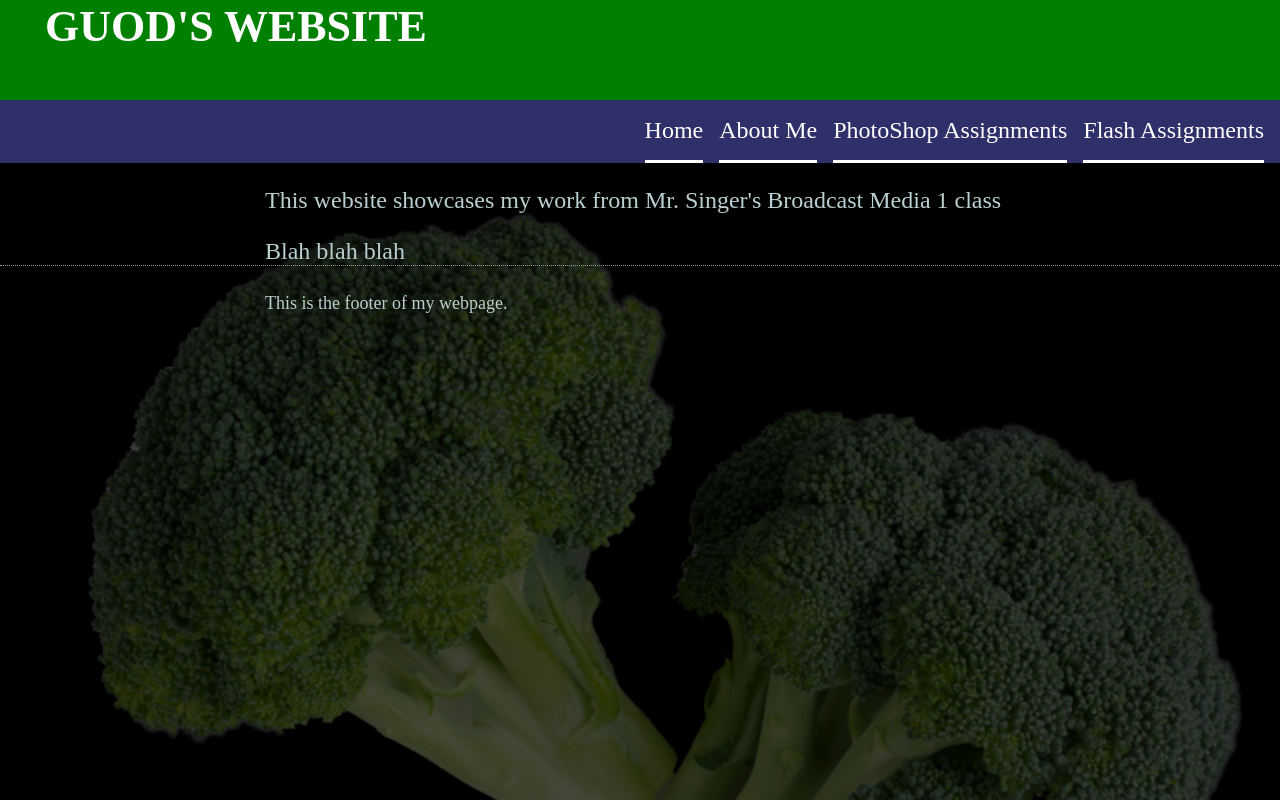
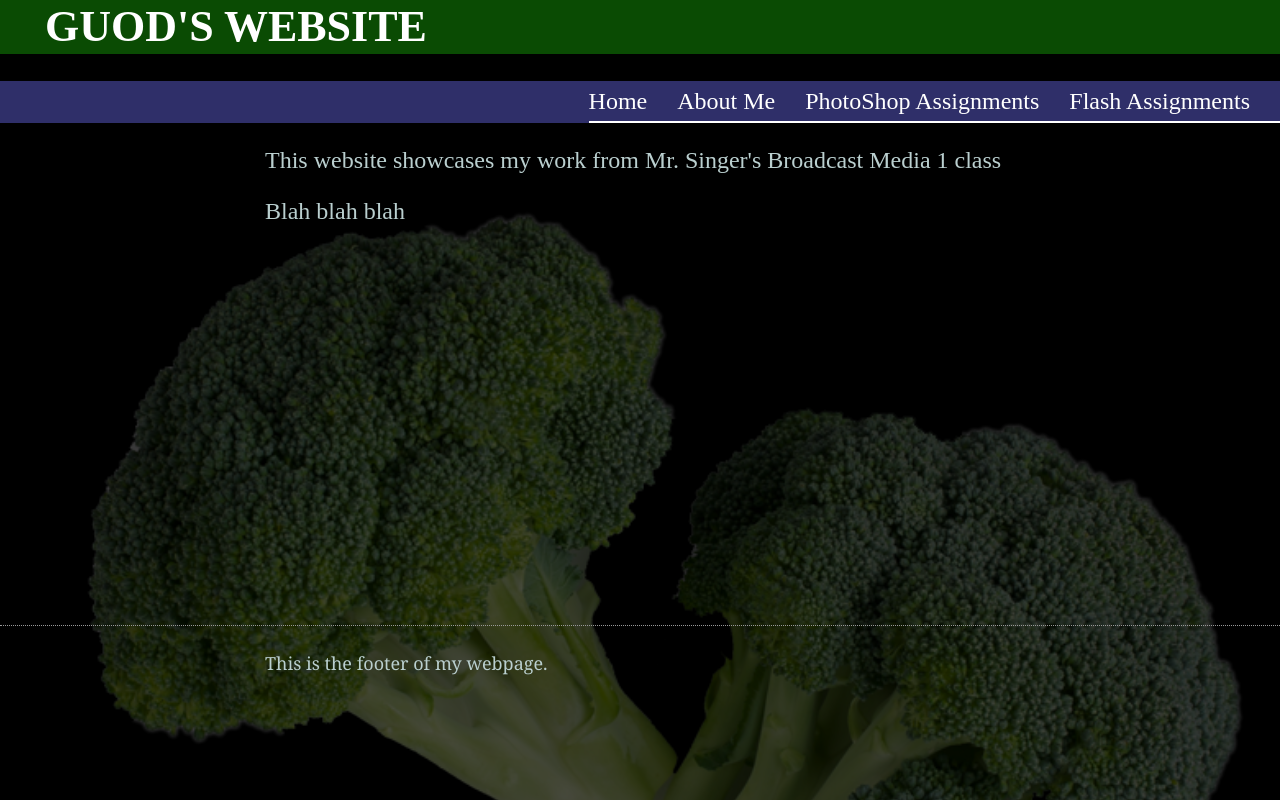
Before and after one commit to AME-BroadcastMedia1/sample-student-website, a PHP site: page / in a window 1280 px wide. Run offline with PHP 8.4, Linux system fonts and the light colour scheme; some libraries are stand-ins or nearby versions.

Commit message:
Adjusting Nav Bar

```diff
--- a/css/main.css
+++ b/css/main.css
@@ -13,7 +13,7 @@ body {
 
 #background::after{
   content: "";
-  background: url("../img/broccoli.png"); no-repeat center center fixed;
+  background: url("../img/broccoli.png"); no-repeat center fixed;
   background-size: cover;
   opacity: .3;
   top:150px;
@@ -35,9 +35,8 @@ a, a:active, a:visited {
 }
 
 header {
-  background: green;
-  height: 100px;
-  position: static;
+  background: #0a4b03;
+  height: 100%;
   width: 100%;
 }
 
@@ -48,14 +47,15 @@ header {
   display: block;
   margin-top: 0;
   overflow: hidden;
-}
+ }
 
 nav ul {
     margin: 0;
     padding: 0;
 }
 
-nav ul li {
+/*
+.navbar-item {
     cursor: pointer;
     display: inline-block;
     list-style-type: none;
@@ -65,9 +65,9 @@ nav ul li {
     -o-transition: all 0.2s;
     transition: all 0.2s;
 }
+*/
 
-
-nav > ul > li > div {
+.navbar-item div {
     background-color: rgb(124,224, 216);
     border-top: 0;
     border-radius: 0 0 4px 4px;
@@ -85,25 +85,24 @@ nav > ul > li > div {
     -transition: opacity 0.2s;
 }
 
-nav > ul > li:hover > div {
+.navbar-item:hover > div {
     display: block;
     opacity: 1;
     visibility: visible;
 }
 
-nav > ul > li > div ul > li {
+.navbar-item > div ul > li {
     display: block;
 }
 
-nav > ul > li > div ul > li > a {
+.navbar-item-dropdown-anchor {
     color: #fff;
-    font-weight: bold;
+    font-weight: normal;
     display: block;
-    padding: 12px 24px;
     line-height: 20px;
 }
 
-nav > ul > li > div ul > li:hover > a {
+.navbar-item > div ul > li:hover > a {
     background-color: rgba(255, 255, 255, 0.1);
 }
 
@@ -111,31 +110,45 @@ nav ul {
   float: right;
   margin: 0;
 }
-nav > ul li {
-  border-bottom: 3px solid white;
+
+.navbar-item {
+  border-bottom: 2px solid white;
   height: 100%;
   float: left;
-  font-weight: 300;
   list-style-type: none;
-  margin-right: 1rem;
   transition: border-color 200ms ease-in-out;
   /* See: https://developer.mozilla.org/en-US/docs/Web/Guide/CSS/Using_CSS_transitions */
 }
 
-nav > ul li:hover, header nav > ul li.active {
+.navbar-item:hover, header nav > ul li.active {
   border-bottom-color: #0066CC;
 }
 
-nav > ul li:hover a, header nav > ul li.active a {
+.navbar-item:hover a, header nav > ul li.active a {
   color: #fff;
 }
 
 nav a {
   display: block;
-  line-height: 60px;
+  line-height: 40px;
   text-decoration: none;
   color: #fff;
+  margin-right: 30px;
   transition: color 200ms ease-in-out;
+}
+
+footer {
+  border-top: 1px dotted #999999;
+  clear: both;
+  padding: 1em 0;
+  margin-top: 400px;
+}
+
+footer p {
+  font-size: 0.75em;
+  padding: 0;
+  margin: 0;
+  font-family: "Georgia";
 }
 
 .gallery {
@@ -164,17 +177,7 @@ nav a {
   opacity: 0.5;
 }
 
-footer {
-  border-top: 1px dotted #999999;
-  clear: both;
-  padding: 1em 0;
-}
 
-footer p {
-  font-size: 0.75em;
-  padding: 0;
-  margin: 0;
-}
 
 
 /* I don't know what this is yet.
--- a/index.html
+++ b/index.html
@@ -3,7 +3,7 @@
 <!--START HEAD-->
   <head>
     <meta charset="utf-8">
-    <title>AME Broadcasting Media 2 - Unit 1</title>
+    <title>Sample Student Website</title>
     <link rel="stylesheet" href="css/normalize.css">
     <link rel="stylesheet" href="css/typography.css">
     <link rel="stylesheet" href="css/main.css">
@@ -25,23 +25,23 @@
       <!--NAV BAR-->
         <nav id="navbar">
           <ul>
-            <li class="active">
+            <li class="navbar-item">
               <a href="index.html">Home</a>
             </li>
-            <li>
+            <li class="navbar-item">
               <a href="about.html">About Me</a>
             </li>
-            <li>
+            <li class="navbar-item">
               <a href="gallery.html">PhotoShop Assignments</a>
             </li>
 <!-- DROPDOWN MENU FOR FLASH ASSIGNMENTS -->
-            <li>
+            <li class="navbar-item">
               <a href="flash.html">Flash Assignments</a>
                 <div>
                     <ul>
-                        <li><a href="bb.html">Bouncing Ball</a></li>
-                        <li><a>Falling Leaves</a></li>
-                        <li><a>I Am Poem</a></li>
+                        <li><a href="bb.html" class=".navbar-item-dropdown-anchor">Bouncing Ball</a></li>
+                        <li><a class=".navbar-item-dropdown-anchor">Falling Leaves</a></li>
+                        <li><a class=".navbar-item-dropdown-anchor">I Am Poem</a></li>
                     </ul>
                 </div>
             </li>
```
